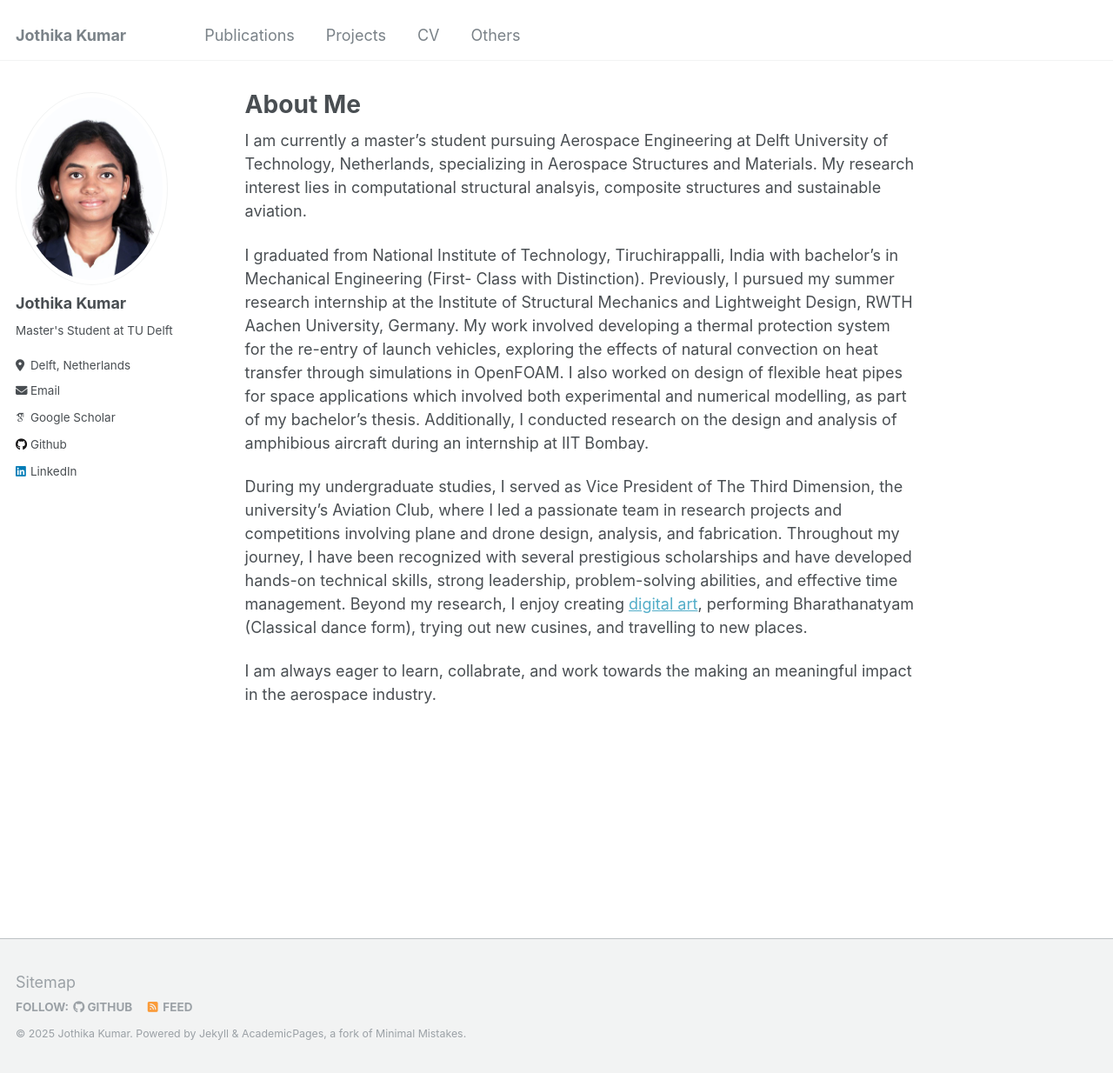
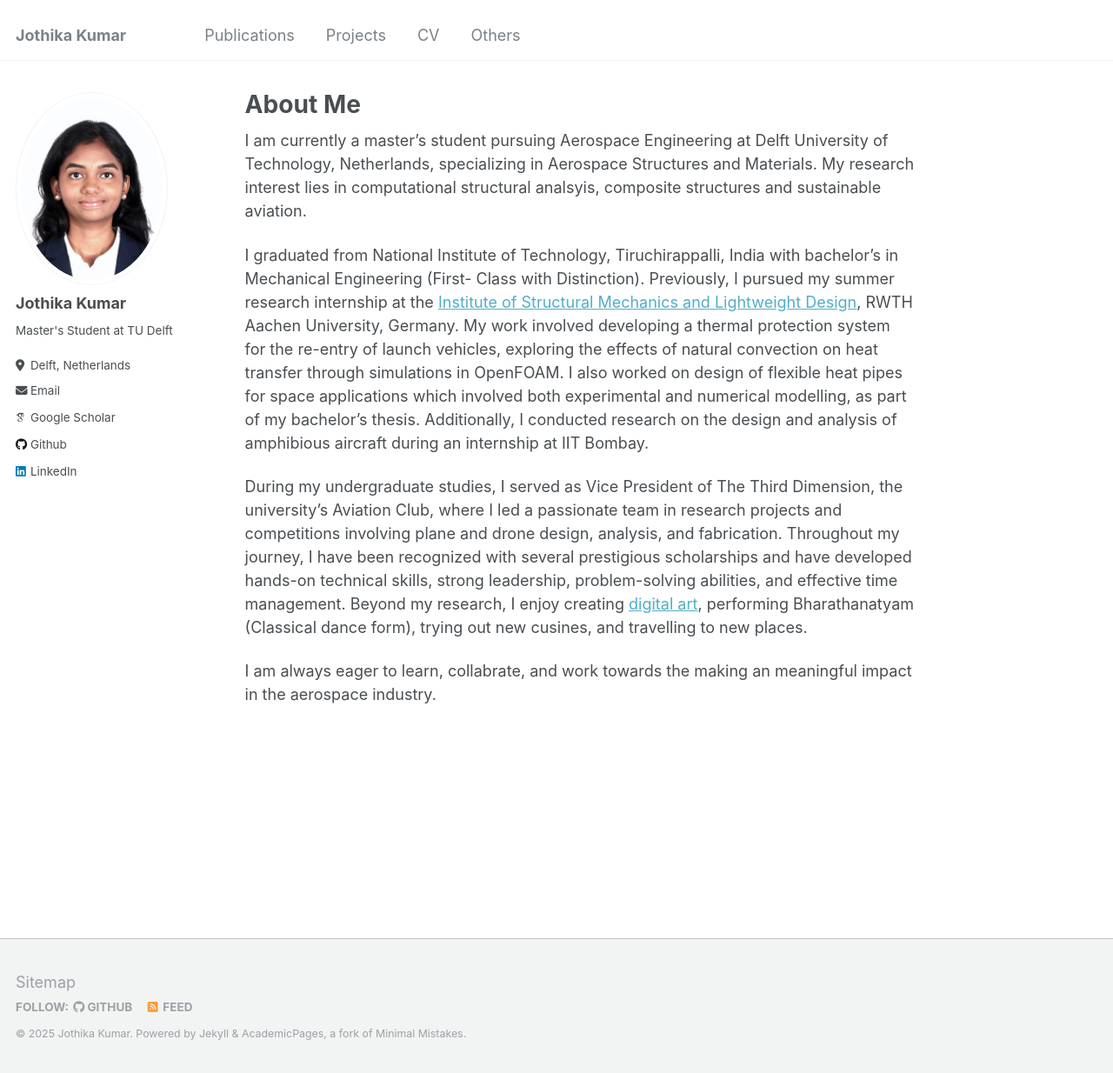
Before and after one commit to jothikak05/jothikak05.github.io, a Jekyll site: the page built from _pages/about.md, in a window 1280 px wide and 1234 px high. Shown: the whole window at 87% size. Built offline with Jekyll 4.4.1, drawn with Linux system fonts in a browser that asks for light colours; some web fonts are replaced; part of the change alters nothing that is shown.

```diff
--- a/_pages/about.md
+++ b/_pages/about.md
@@ -8,7 +8,7 @@ redirect_from:
 ---
 I am currently a master's student pursuing Aerospace Engineering at Delft University of Technology, Netherlands, specializing in Aerospace Structures and Materials. My research interest lies in computational structural analsyis, composite structures and sustainable aviation.
 
-I graduated from National Institute of Technology, Tiruchirappalli, India with bachelor's in Mechanical Engineering (First- Class with Distinction). Previously, I pursued my summer research internship at the Institute of Structural Mechanics and Lightweight Design, RWTH Aachen University, Germany. My work involved developing a thermal protection system for the re-entry of launch vehicles, exploring the effects of natural convection on heat transfer through simulations in OpenFOAM. I also worked on design of flexible heat pipes for space applications which involved both experimental and numerical modelling, as part of my bachelor's thesis. Additionally, I conducted research on the design and analysis of amphibious aircraft during an internship at IIT Bombay.
+I graduated from National Institute of Technology, Tiruchirappalli, India with bachelor's in Mechanical Engineering (First- Class with Distinction). Previously, I pursued my summer research internship at the [Institute of Structural Mechanics and Lightweight Design](https://www.sla.rwth-aachen.de/cms/~fald/institut-fuer-strukturmechanik-und-leichtbau/?lidx=1), RWTH Aachen University, Germany. My work involved developing a thermal protection system for the re-entry of launch vehicles, exploring the effects of natural convection on heat transfer through simulations in OpenFOAM. I also worked on design of flexible heat pipes for space applications which involved both experimental and numerical modelling, as part of my bachelor's thesis. Additionally, I conducted research on the design and analysis of amphibious aircraft during an internship at IIT Bombay.
 
 During my undergraduate studies, I served as Vice President of The Third Dimension, the university's Aviation Club, where I led a passionate team in research projects and competitions involving plane and drone design, analysis, and fabrication. Throughout my journey, I have been recognized with several prestigious scholarships and have developed hands-on technical skills, strong leadership, problem-solving abilities, and effective time management. Beyond my research, I enjoy creating [digital art](https://www.instagram.com/jo_creations_/), performing Bharathanatyam (Classical dance form), trying out new cusines, and travelling to new places.
 
```
